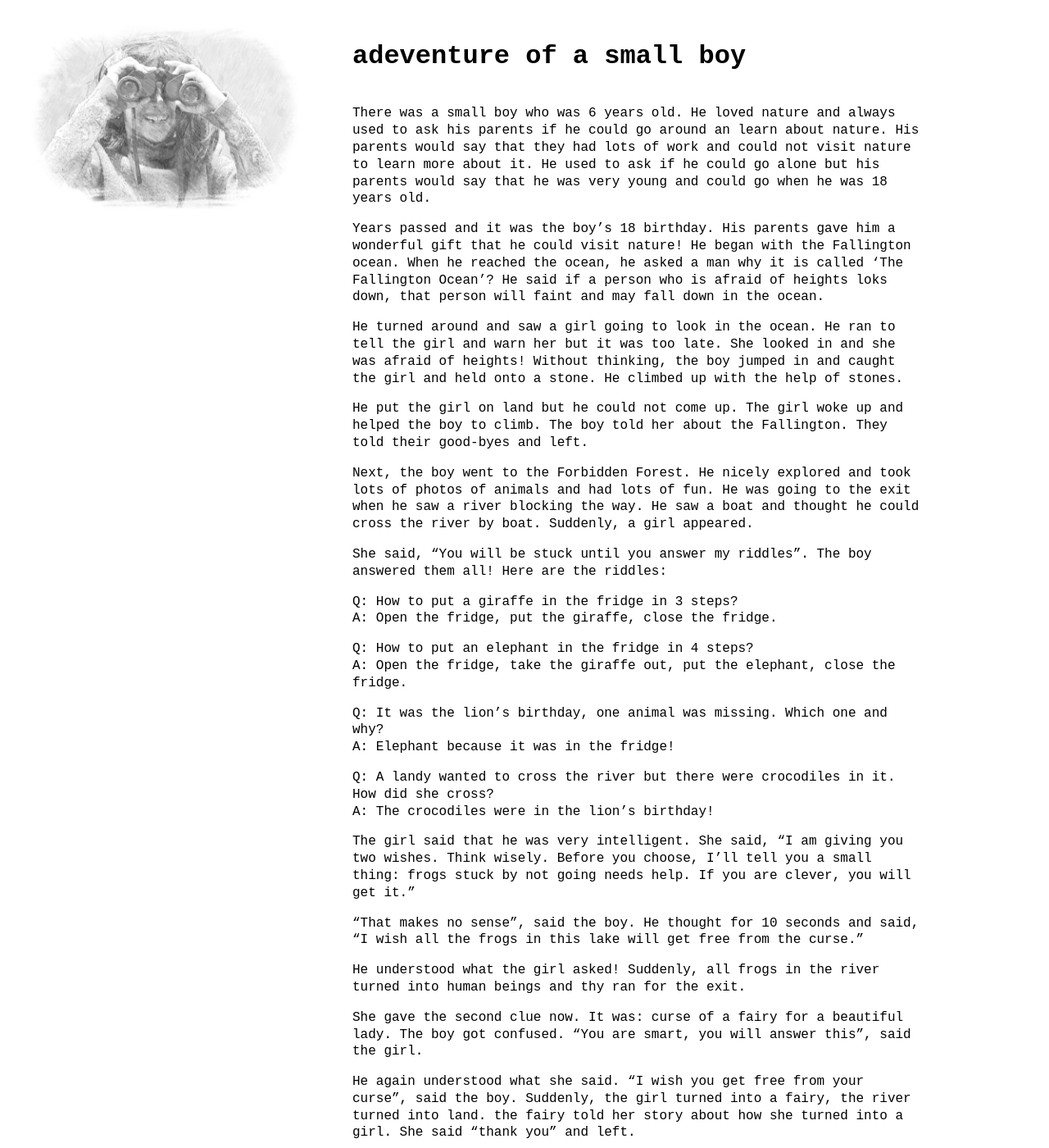
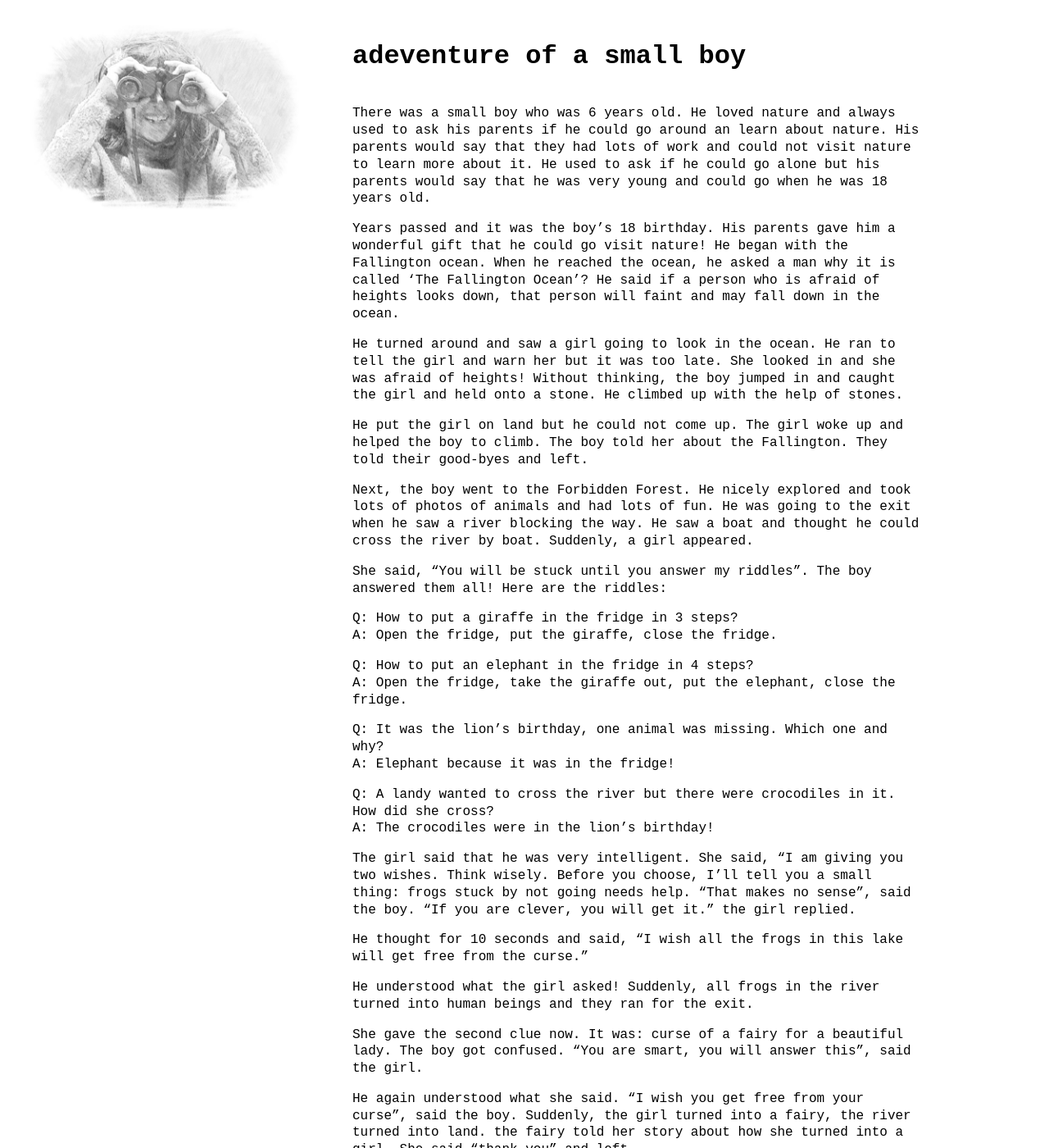
Before and after one commit to ashitagarg/ashitagarg.github.io, a Jekyll site: the page built from _posts/2014-08-24-adventure-of-a-small-boy.md, in a window 1280 px wide and 1400 px high. Shown: the whole window at 82% size. Built offline with Jekyll 4.4.1, drawn with Linux system fonts in a browser that asks for light colours; Markdown is read by kramdown in place of the engine named in the settings.

Commit message:
Update 2014-08-24-adventure-of-a-small-boy.md

```diff
--- a/_posts/2014-08-24-adventure-of-a-small-boy.md
+++ b/_posts/2014-08-24-adventure-of-a-small-boy.md
@@ -5,7 +5,7 @@
 
 There was a small boy who was 6 years old. He loved nature and always used to ask his parents if he could go around an learn about nature. His parents would say that they had lots of work and could not visit nature to learn more about it. He used to ask if he could go alone but his parents would say that he was very young and could go when he was 18 years old.
 
-Years passed and it was the boy's 18 birthday. His parents gave him a wonderful gift that he could visit nature! He began with the Fallington ocean. When he reached the ocean, he asked a man why it is called 'The Fallington Ocean'? He said if a person who is afraid of heights loks down, that person will faint and may fall down in the ocean.
+Years passed and it was the boy's 18 birthday. His parents gave him a wonderful gift that he could go visit nature! He began with the Fallington ocean. When he reached the ocean, he asked a man why it is called 'The Fallington Ocean'? He said if a person who is afraid of heights looks down, that person will faint and may fall down in the ocean.
 
 He turned around and saw a girl going to look in the ocean. He ran to tell the girl and warn her but it was too late. She looked in and she was afraid of heights! Without thinking, the boy jumped in and caught the girl and held onto a stone. He climbed up with the help of stones.
 
@@ -27,11 +27,11 @@
 Q: A landy wanted to cross the river but there were crocodiles in it. How did she cross?
 A: The crocodiles were in the lion's birthday!
 
-The girl said that he was very intelligent. She said, "I am giving you two wishes. Think wisely. Before you choose, I'll tell you a small thing: frogs stuck by not going needs help. If you are clever, you will get it."
+The girl said that he was very intelligent. She said, "I am giving you two wishes. Think wisely. Before you choose, I'll tell you a small thing: frogs stuck by not going needs help. "That makes no sense", said the boy. "If you are clever, you will get it." the girl replied.
 
-"That makes no sense", said the boy. He thought for 10 seconds and said, "I wish all the frogs in this lake will get free from the curse."
+He thought for 10 seconds and said, "I wish all the frogs in this lake will get free from the curse."
 
-He understood what the girl asked! Suddenly, all frogs in the river turned into human beings and thy ran for the exit.
+He understood what the girl asked! Suddenly, all frogs in the river turned into human beings and they ran for the exit.
 
 She gave the second clue now. It was: curse of a fairy for a beautiful lady. The boy got confused. "You are smart, you will answer this", said the girl.
 
```
